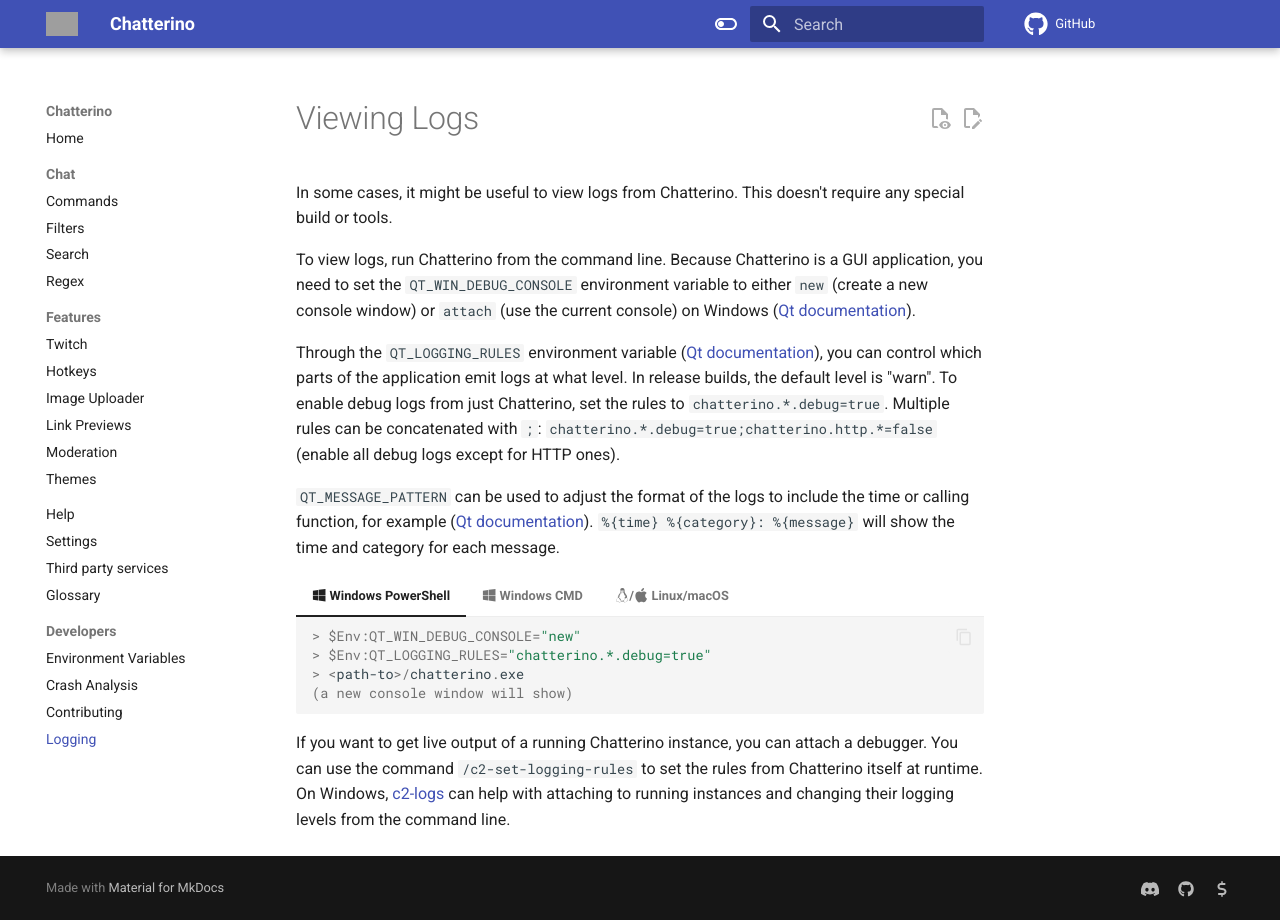
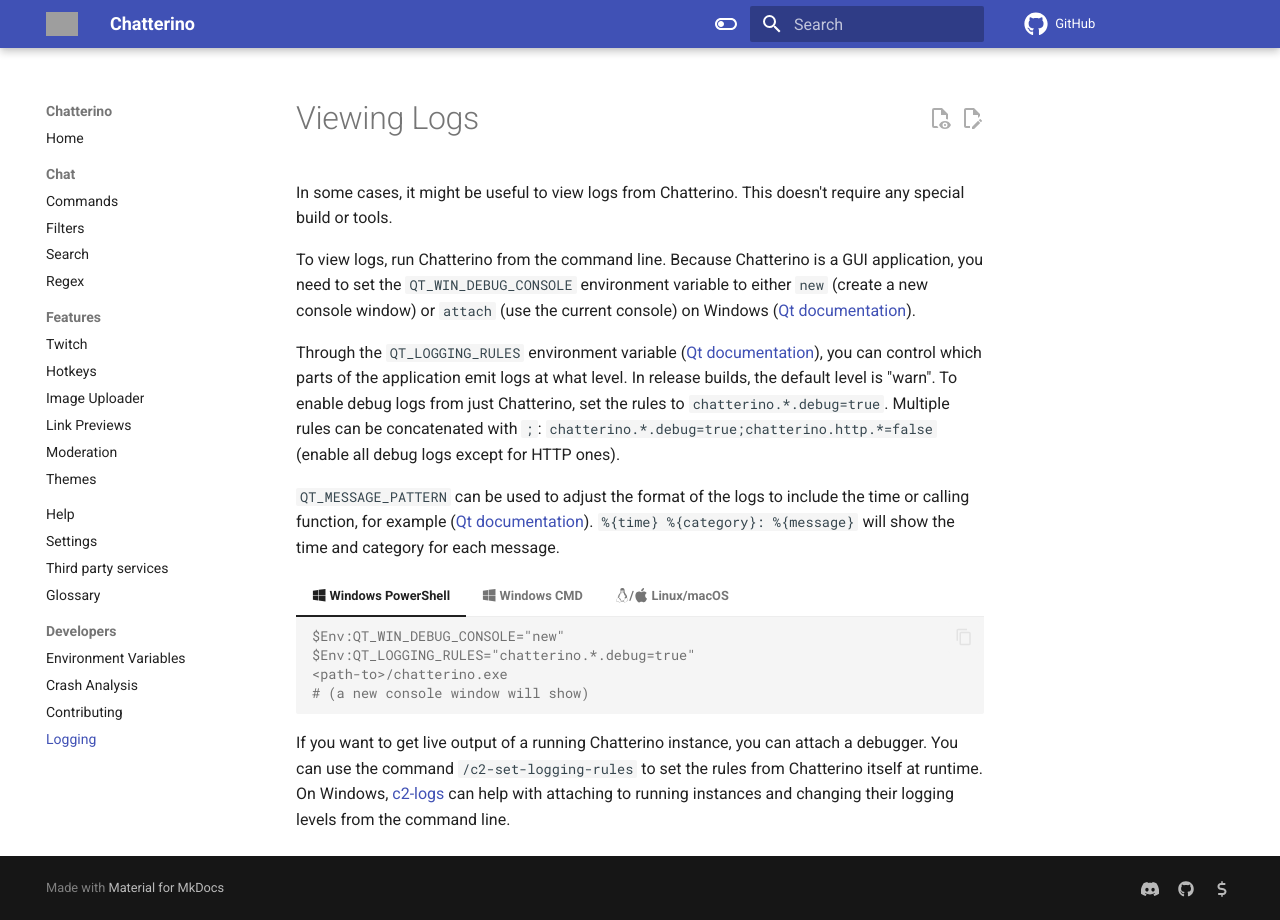
Before and after one commit to Chatterino/wiki, an MkDocs documentation site: the page built from docs/Developer Logs.md, in a window 1280 px wide. Built offline with MkDocs 1.6.1 and Material for MkDocs 9.7.7, drawn with Linux system fonts in a browser that asks for light colours; comment, search, counter and statistics services are not loaded; grey boxes are pictures that could not be loaded.

````diff
--- a/docs/Developer Logs.md
+++ b/docs/Developer Logs.md
@@ -15,10 +15,10 @@ Multiple rules can be concatenated with `;`: `chatterino.*.debug=true;chatterino
 <!-- prettier-ignore-start -->
 === ":fontawesome-brands-windows: Windows PowerShell"
     ```pwsh-session
-    > $Env:QT_WIN_DEBUG_CONSOLE="new"
-    > $Env:QT_LOGGING_RULES="chatterino.*.debug=true"
-    > <path-to>/chatterino.exe
-    (a new console window will show)
+    $Env:QT_WIN_DEBUG_CONSOLE="new"
+    $Env:QT_LOGGING_RULES="chatterino.*.debug=true"
+    <path-to>/chatterino.exe
+    # (a new console window will show)
     ```
 === ":fontawesome-brands-windows: Windows CMD"
     ```doscon
````
